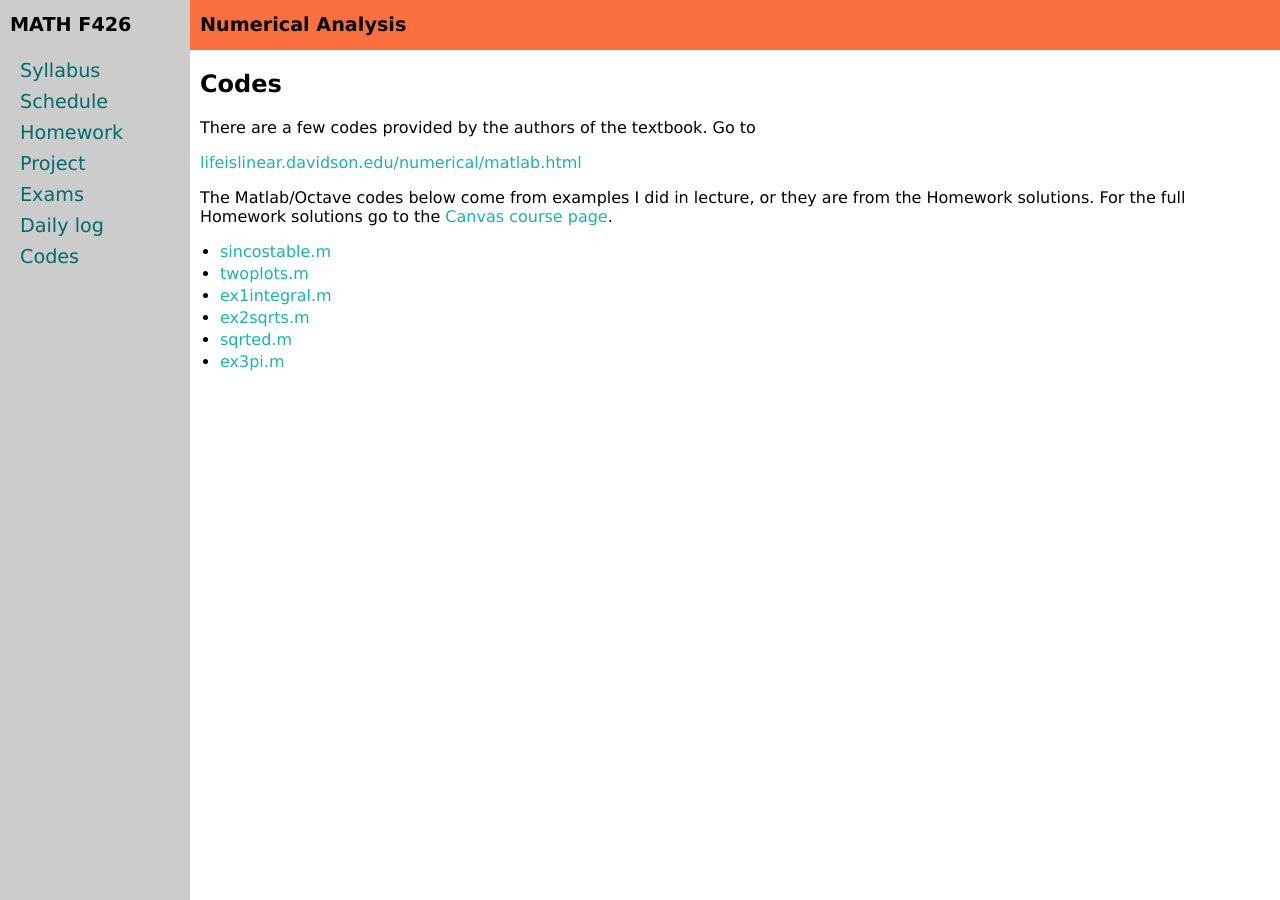
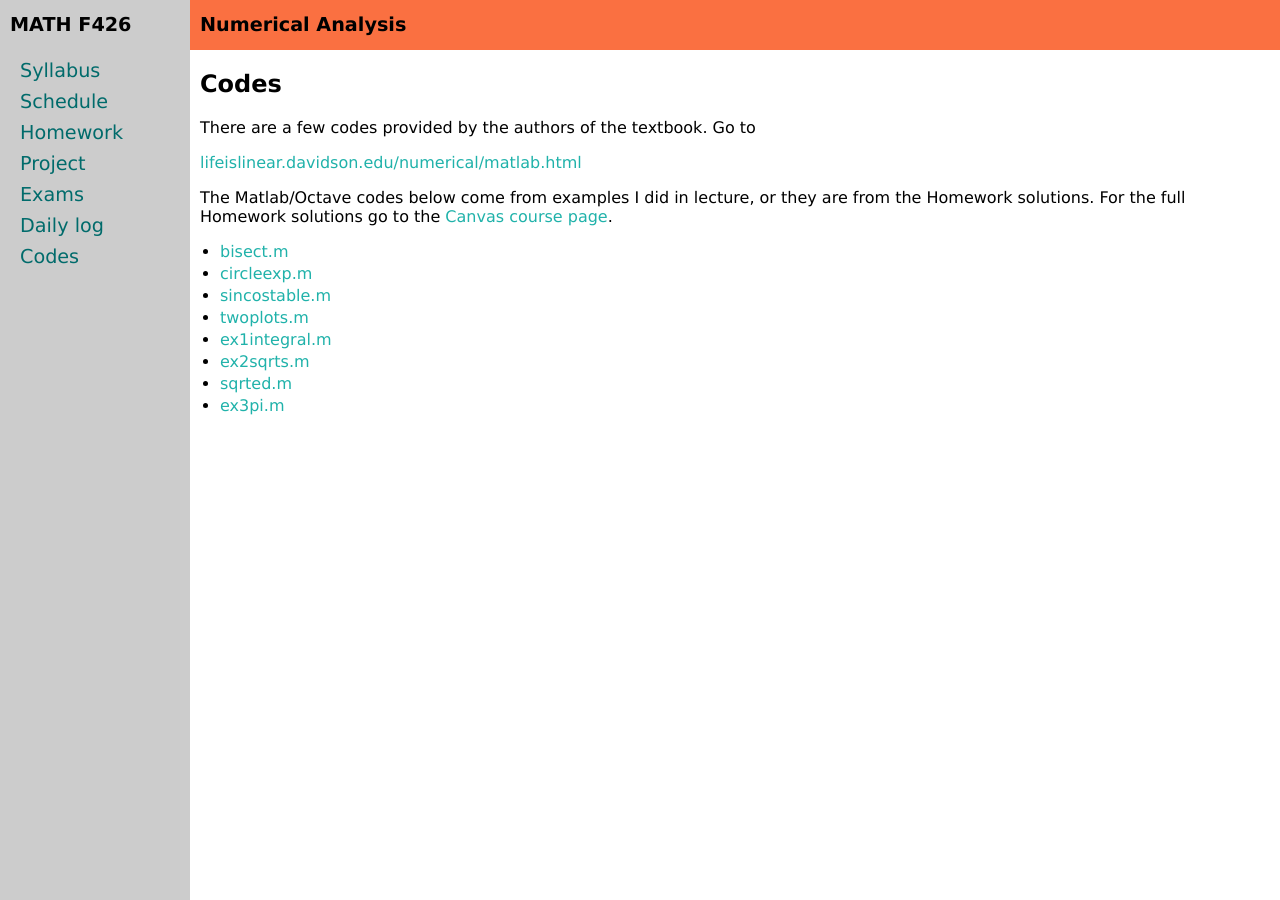
Before and after one commit to bueler/numerical, a Jekyll site: the page built from codes.md, in a window 1280 px wide. Built offline with Jekyll 4.4.1, drawn with Linux system fonts in a browser that asks for light colours.

Commit message:
post codes from todays lecture

```diff
--- a/codes.md
+++ b/codes.md
@@ -15,6 +15,8 @@ The Matlab/Octave codes below come from examples I did in lecture, or they are f
   * [.m](assets/codes/.m)
 -->
 
+  * [bisect.m](assets/codes/bisect.m)
+  * [circleexp.m](assets/codes/circleexp.m)
   * [sincostable.m](assets/codes/sincostable.m)
   * [twoplots.m](assets/codes/twoplots.m)
   * [ex1integral.m](assets/codes/ex1integral.m)
```
Also changed, not shown: 2 other files.
